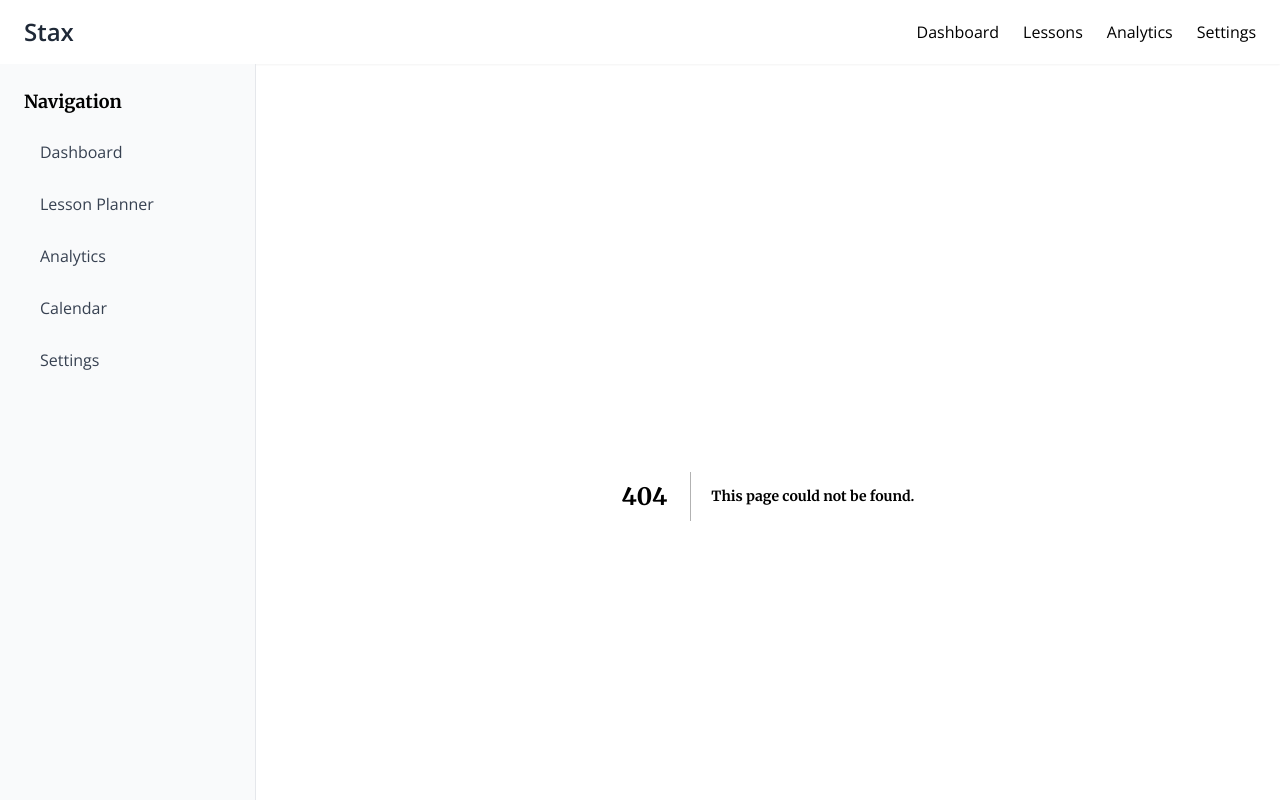
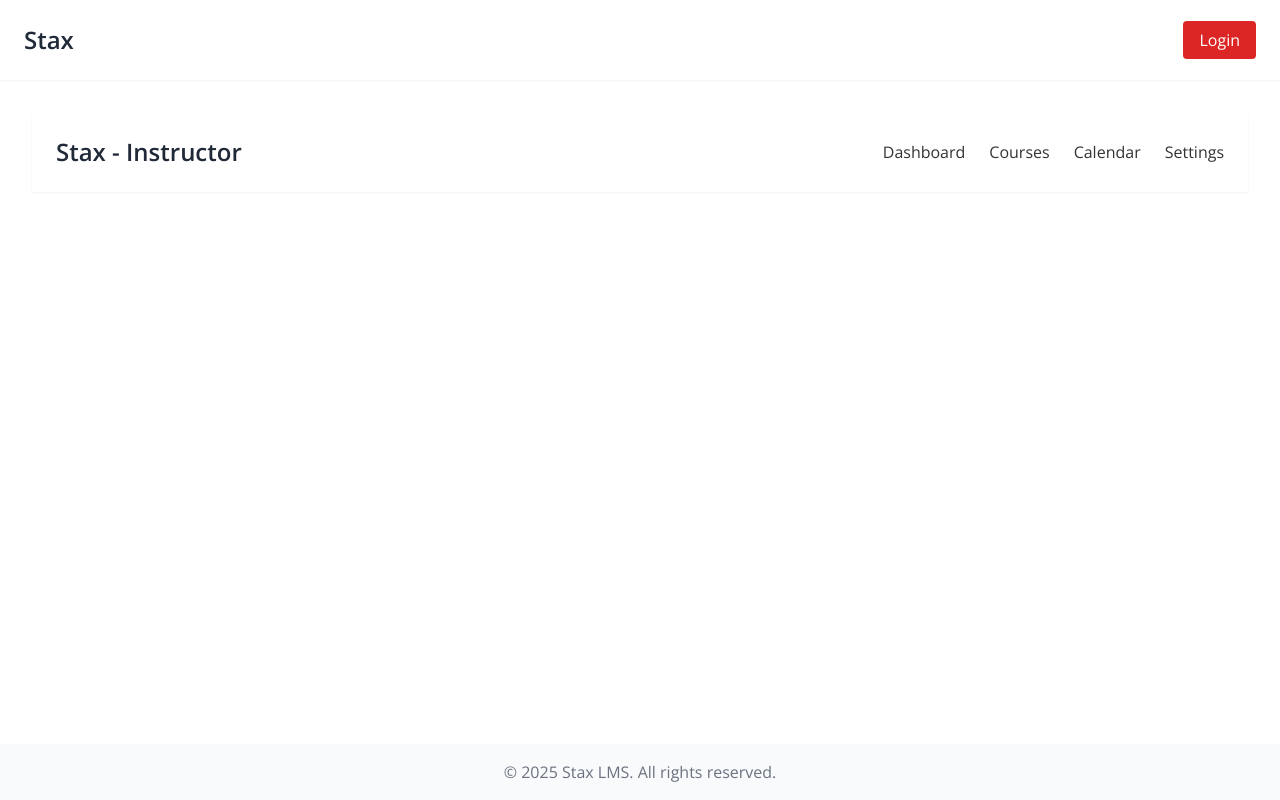
Before and after one commit to jyoon53/stax, a Next.js app: page /components/InstructorHeader in a window 1280 px wide. Before the commit this address had no page. Shown: the top 800 px of the page. Built offline with nearby package versions, Linux system fonts and the light colour scheme.

Commit message:
fixed header and footer

```diff
--- a/src/pages/_app.jsx
+++ b/src/pages/_app.jsx
@@ -1,16 +1,22 @@
-// src/pages/_app.jsx
 import "../styles/globals.css";
 import Layout from "./components/Layout";
 import { useRouter } from "next/router";
 
 function MyApp({ Component, pageProps }) {
   const router = useRouter();
-  // For landing, login, or signup pages, hide sidebar (adjust routes as needed)
   const publicRoutes = ["/", "/landing", "/login", "/signup"];
   const showSidebar = !publicRoutes.includes(router.pathname);
 
+  // Set role based on the current route
+  let role = "home";
+  if (router.pathname.includes("instructor-dashboard")) {
+    role = "instructor";
+  } else if (router.pathname.includes("student-dashboard")) {
+    role = "student";
+  }
+
   return (
-    <Layout showSidebar={showSidebar}>
+    <Layout showSidebar={showSidebar} role={role}>
       <Component {...pageProps} />
     </Layout>
   );
--- /dev/null
+++ b/src/pages/components/InstructorFooter.jsx
@@ -0,0 +1,8 @@
+export default function InstructorFooter() {
+  return (
+    <footer className="bg-gray-50 py-4 text-center text-gray-500">
+      Instructor Dashboard © {new Date().getFullYear()} Stax LMS. All rights
+      reserved.
+    </footer>
+  );
+}
--- /dev/null
+++ b/src/pages/components/InstructorHeader.jsx
@@ -0,0 +1,31 @@
+import Link from "next/link";
+
+export default function InstructorHeader() {
+  return (
+    <header className="flex justify-between items-center p-6 bg-white shadow-sm">
+      <div className="text-2xl font-bold text-gray-800">Stax - Instructor</div>
+      <nav className="flex space-x-6">
+        <Link href="/instructor-dashboard">
+          <span className="hover:text-red-600 transition duration-300 cursor-pointer">
+            Dashboard
+          </span>
+        </Link>
+        <Link href="/course-management">
+          <span className="hover:text-red-600 transition duration-300 cursor-pointer">
+            Courses
+          </span>
+        </Link>
+        <Link href="/calendar">
+          <span className="hover:text-red-600 transition duration-300 cursor-pointer">
+            Calendar
+          </span>
+        </Link>
+        <Link href="/settings">
+          <span className="hover:text-red-600 transition duration-300 cursor-pointer">
+            Settings
+          </span>
+        </Link>
+      </nav>
+    </header>
+  );
+}
--- a/src/pages/components/Layout.jsx
+++ b/src/pages/components/Layout.jsx
@@ -1,22 +1,48 @@
-// src/components/Layout.jsx
-import Navbar from "./Navbar";
+import UniversalHeader from "./UniversalHeader";
+import InstructorHeader from "./InstructorHeader";
+import StudentHeader from "./StudentHeader";
+import UniversalFooter from "./UniversalFooter";
+import InstructorFooter from "./InstructorFooter";
+import StudentFooter from "./StudentFooter";
 import Sidebar from "./Sidebar";
 
-export default function Layout({ children, showSidebar = true }) {
+export default function Layout({
+  children,
+  showSidebar = true,
+  role = "home",
+}) {
+  const renderHeader = () => {
+    if (role === "instructor") {
+      return <InstructorHeader />;
+    }
+    if (role === "student") {
+      return <StudentHeader />;
+    }
+    return <UniversalHeader />;
+  };
+
+  const renderFooter = () => {
+    if (role === "instructor") {
+      return <InstructorFooter />;
+    }
+    if (role === "student") {
+      return <StudentFooter />;
+    }
+    return <UniversalFooter />;
+  };
+
   return (
     <div className="min-h-screen bg-white flex flex-col">
-      <Navbar />
+      {renderHeader()}
       <div className="flex flex-1">
-        {showSidebar && (
+        {showSidebar && role !== "home" && (
           <aside className="w-64 bg-gray-50 border-r border-gray-200 p-6">
             <Sidebar />
           </aside>
         )}
         <main className="flex-1 p-8">{children}</main>
       </div>
-      <footer className="bg-gray-50 text-gray-500 text-center py-4 border-t border-gray-200">
-        © {new Date().getFullYear()} Stax LMS. All rights reserved.
-      </footer>
+      {renderFooter()}
     </div>
   );
 }
--- /dev/null
+++ b/src/pages/components/StudentFooter.jsx
@@ -0,0 +1,8 @@
+export default function StudentFooter() {
+  return (
+    <footer className="bg-gray-50 py-4 text-center text-gray-500">
+      Student Dashboard © {new Date().getFullYear()} Stax LMS. All rights
+      reserved.
+    </footer>
+  );
+}
--- /dev/null
+++ b/src/pages/components/StudentHeader.jsx
@@ -0,0 +1,31 @@
+import Link from "next/link";
+
+export default function StudentHeader() {
+  return (
+    <header className="flex justify-between items-center p-6 bg-white shadow-sm">
+      <div className="text-2xl font-bold text-gray-800">Stax - Student</div>
+      <nav className="flex space-x-6">
+        <Link href="/student-dashboard">
+          <span className="hover:text-red-600 transition duration-300 cursor-pointer">
+            Dashboard
+          </span>
+        </Link>
+        <Link href="/courses">
+          <span className="hover:text-red-600 transition duration-300 cursor-pointer">
+            Courses
+          </span>
+        </Link>
+        <Link href="/progress">
+          <span className="hover:text-red-600 transition duration-300 cursor-pointer">
+            Progress
+          </span>
+        </Link>
+        <Link href="/settings">
+          <span className="hover:text-red-600 transition duration-300 cursor-pointer">
+            Settings
+          </span>
+        </Link>
+      </nav>
+    </header>
+  );
+}
--- /dev/null
+++ b/src/pages/components/UniversalFooter.jsx
@@ -0,0 +1,7 @@
+export default function UniversalFooter() {
+  return (
+    <footer className="bg-gray-50 py-4 text-center text-gray-500">
+      © {new Date().getFullYear()} Stax LMS. All rights reserved.
+    </footer>
+  );
+}
--- /dev/null
+++ b/src/pages/components/UniversalHeader.jsx
@@ -0,0 +1,16 @@
+import Link from "next/link";
+
+export default function UniversalHeader() {
+  return (
+    <header className="flex justify-between items-center p-6 bg-white shadow-sm">
+      <div className="text-2xl font-bold text-gray-800">Stax</div>
+      <nav>
+        <Link href="/login">
+          <span className="bg-red-600 hover:bg-red-700 text-white py-2 px-4 rounded cursor-pointer">
+            Login
+          </span>
+        </Link>
+      </nav>
+    </header>
+  );
+}
```
